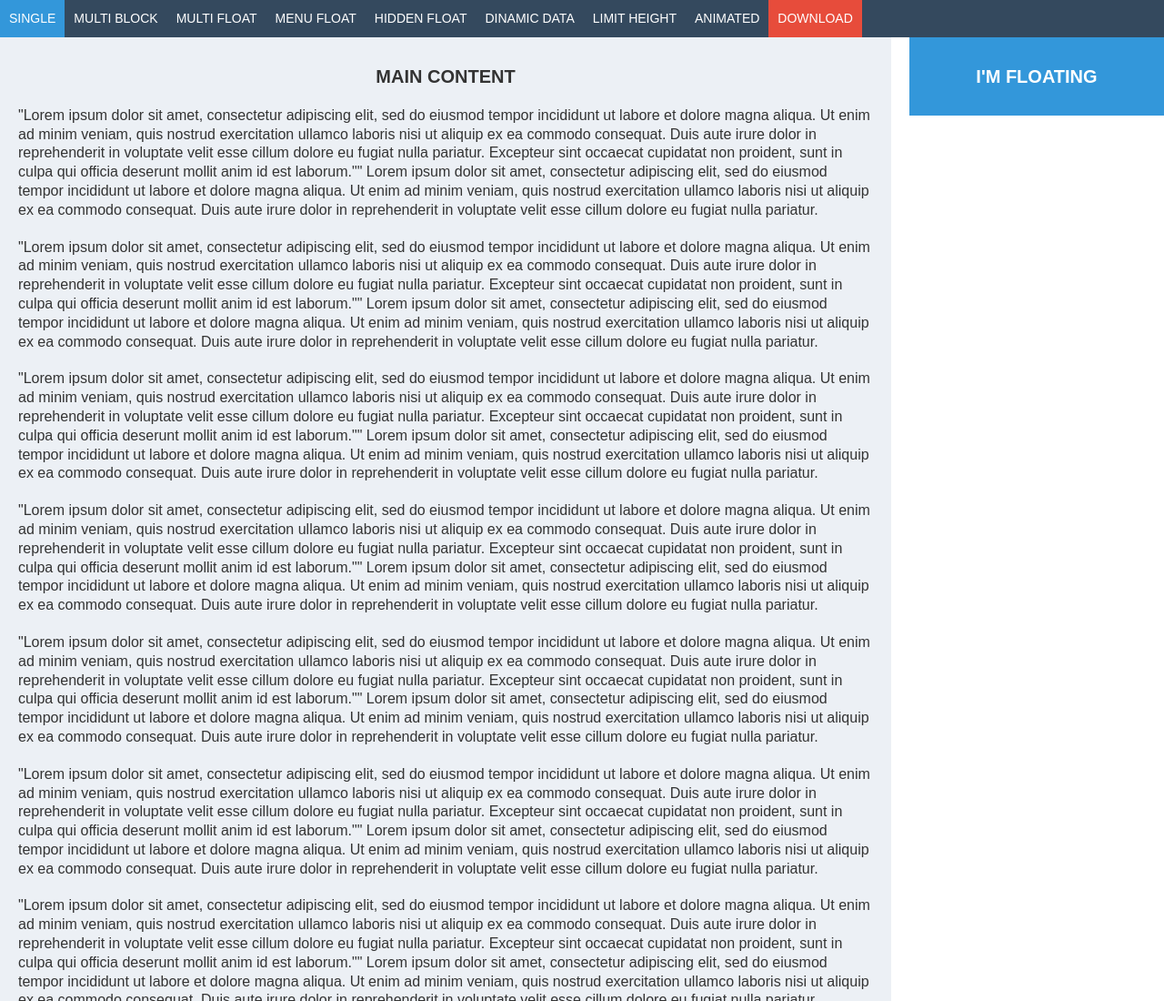
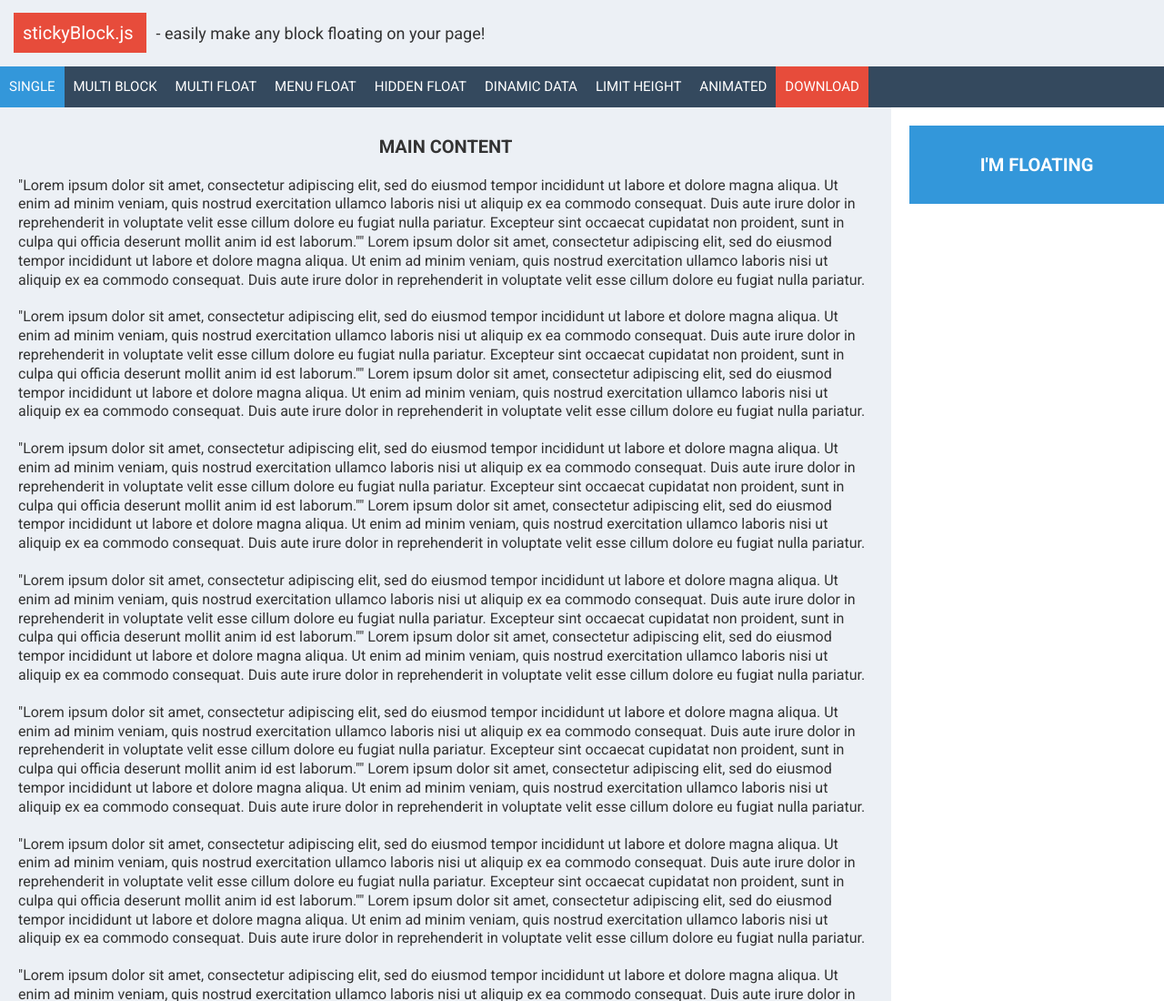
Before and after one commit to maxulyanov/stickyBlock, a plain HTML site: page demo/index.html in a window 1280 px wide. Shown: the top 1100 px of the page at 91% size. Drawn offline with Linux system fonts and the light colour scheme.

Commit message:
Example  update

```diff
--- a/demo/css/demo.css
+++ b/demo/css/demo.css
@@ -1,3 +1,6 @@
+@import url(https://fonts.googleapis.com/css?family=Roboto:400,700,300);
+
+
 * {
   padding: 0;
   margin: 0;
@@ -6,7 +9,8 @@
 body {
   color: #333;
   background: #FFF;
-  font: 16px Arial, sans-serif;
+  font-family: 'Roboto', sans-serif;
+  font-size: 16px;
   line-height: 1.3em;
 }
 p {
@@ -15,6 +19,15 @@ p {
 
 
 /* header */
+.before-header {
+  background: #ECF0F5;
+  padding: 15px;
+}
+.before-header-inner {
+  width: 1280px;
+  margin: 0 auto;
+  padding: 10px 0;
+}
 .header {
   display: none;
   background: #34495E;
@@ -32,12 +45,12 @@ p {
   display: inline-block;
 }
 .nav li a {
+  padding: 12px 10px;
   display: inline-block;
   color: #FFF;
   text-decoration: none;
   text-transform: uppercase;
-  font-size: 14px;
-  padding: 10px;
+  font-size: 15px;
 }
 .nav li a:hover,
 .nav li a.active {
@@ -140,3 +153,15 @@ p {
 .info a:hover {
   text-decoration: none;
 }
+.name {
+  background: #E74C3B;
+  color: #FFF;
+  padding: 10px;
+  font-size: 20px;
+  font-weight: 500;
+}
+.name-text {
+  margin-left: 10px;
+  font-size: 18px;
+  font-weight: 500;
+}
--- a/demo/index.html
+++ b/demo/index.html
@@ -15,7 +15,6 @@
 
         afterLoad($(this), 1);
 
-        setTimeout(function() {
         $('.js-float-block').stickyBlock({
           'top': 0,
           'end': {
@@ -24,14 +23,20 @@
           }
         });
 
-        }, 400);
-
       });
 
     });
   </script>
 </head>
 <body>
+<div class="before-header">
+  <div class="before-header-inner">
+    <h2>
+      <span class="name">stickyBlock.js </span>
+      <span class="name-text">- easily make any block floating on your page!</span>
+    </h2>
+  </div>
+</div>
 <div class="header"></div>
 <div class="wrapper">
   <div class="content-default">
@@ -109,7 +114,7 @@
       consequat. Duis aute irure dolor in reprehenderit in voluptate velit esse cillum dolore eu fugiat nulla pariatur.
     </p>
   </div>
-  <div class="sidebar-300">
+  <div class="sidebar-300" style="padding-top: 20px;">
     <div class="float-block js-float-block">
       <h2 class="title">I'm floating</h2>
     </div>
```
Also changed, not shown: demo/animated.html (+11 -2 lines), demo/dinamic-data.html (+11 -3 lines), demo/hidden-float.html (+11 -2 lines), demo/limit-height.html (+8 -0 lines), demo/menu-float.html (+10 -4 lines), demo/multi-block.html (+11 -1 lines), demo/multi-float.html (+12 -1 lines), src/js/jquery.sticky-block.js. Lines whose indentation alone changed are shown as unchanged.
